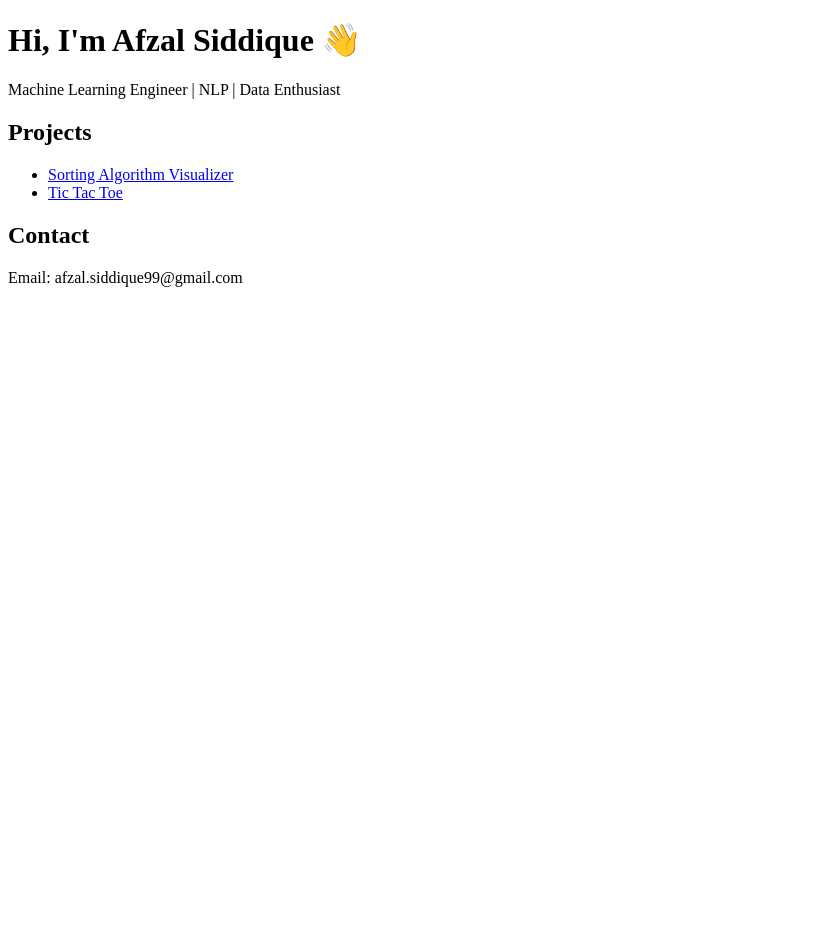
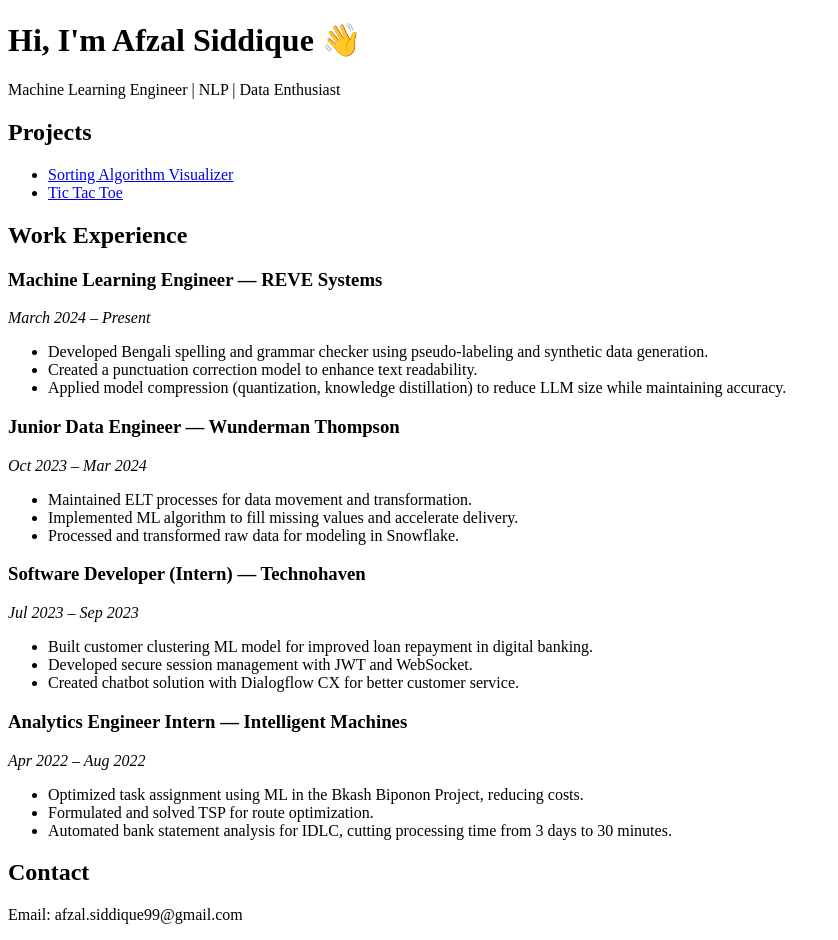
Before and after one commit to afzalsiddique/afzalsiddique, a plain HTML site: page index.html in a window 1280 px wide. Shown: the whole page, without its empty margins (0-838 px from the left). Before the commit the page ends 800 px from the top, so only its background shows below. Drawn offline with Linux system fonts and the light colour scheme.

Commit message:
Add work experience #5

```diff
--- a/index.html
+++ b/index.html
@@ -15,6 +15,51 @@
     <li><a href="https://github.com/afzalsiddique/TicTacToe">Tic Tac Toe</a></li>
   </ul>
 
+  <section>
+      <h2>Work Experience</h2>
+
+      <div class="experience">
+          <h3>Machine Learning Engineer — REVE Systems</h3>
+          <p><em>March 2024 – Present</em></p>
+          <ul>
+              <li>Developed Bengali spelling and grammar checker using pseudo-labeling and synthetic data generation.</li>
+              <li>Created a punctuation correction model to enhance text readability.</li>
+              <li>Applied model compression (quantization, knowledge distillation) to reduce LLM size while maintaining accuracy.</li>
+          </ul>
+      </div>
+
+      <div class="experience">
+          <h3>Junior Data Engineer — Wunderman Thompson</h3>
+          <p><em>Oct 2023 – Mar 2024</em></p>
+          <ul>
+              <li>Maintained ELT processes for data movement and transformation.</li>
+              <li>Implemented ML algorithm to fill missing values and accelerate delivery.</li>
+              <li>Processed and transformed raw data for modeling in Snowflake.</li>
+          </ul>
+      </div>
+
+      <div class="experience">
+          <h3>Software Developer (Intern) — Technohaven</h3>
+          <p><em>Jul 2023 – Sep 2023</em></p>
+          <ul>
+              <li>Built customer clustering ML model for improved loan repayment in digital banking.</li>
+              <li>Developed secure session management with JWT and WebSocket.</li>
+              <li>Created chatbot solution with Dialogflow CX for better customer service.</li>
+          </ul>
+      </div>
+
+      <div class="experience">
+          <h3>Analytics Engineer Intern — Intelligent Machines</h3>
+          <p><em>Apr 2022 – Aug 2022</em></p>
+          <ul>
+              <li>Optimized task assignment using ML in the Bkash Biponon Project, reducing costs.</li>
+              <li>Formulated and solved TSP for route optimization.</li>
+              <li>Automated bank statement analysis for IDLC, cutting processing time from 3 days to 30 minutes.</li>
+          </ul>
+      </div>
+  </section>
+
+
   <h2>Contact</h2>
   <p>Email: afzal.siddique99@gmail.com</p>
 </body>
```
